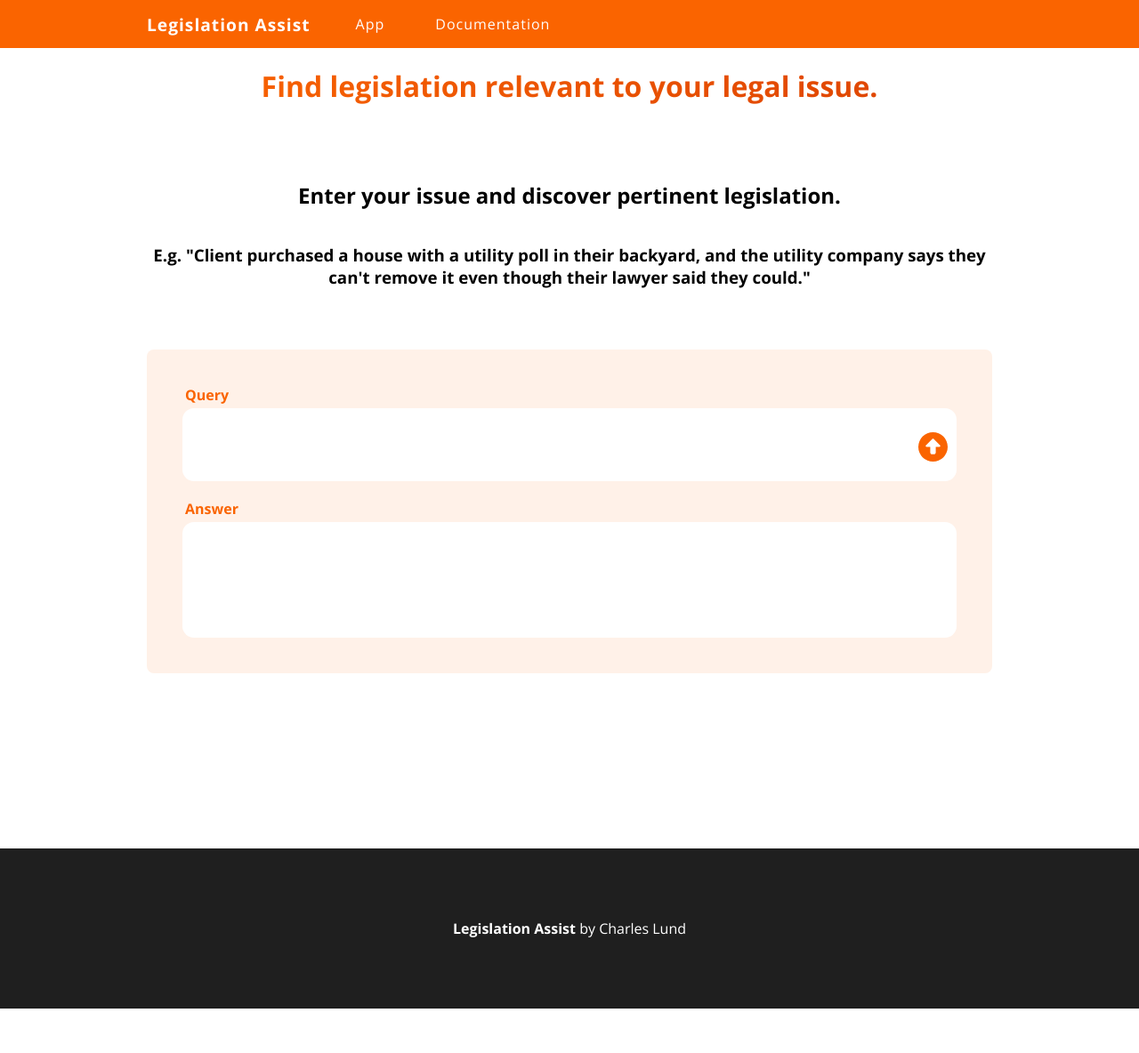
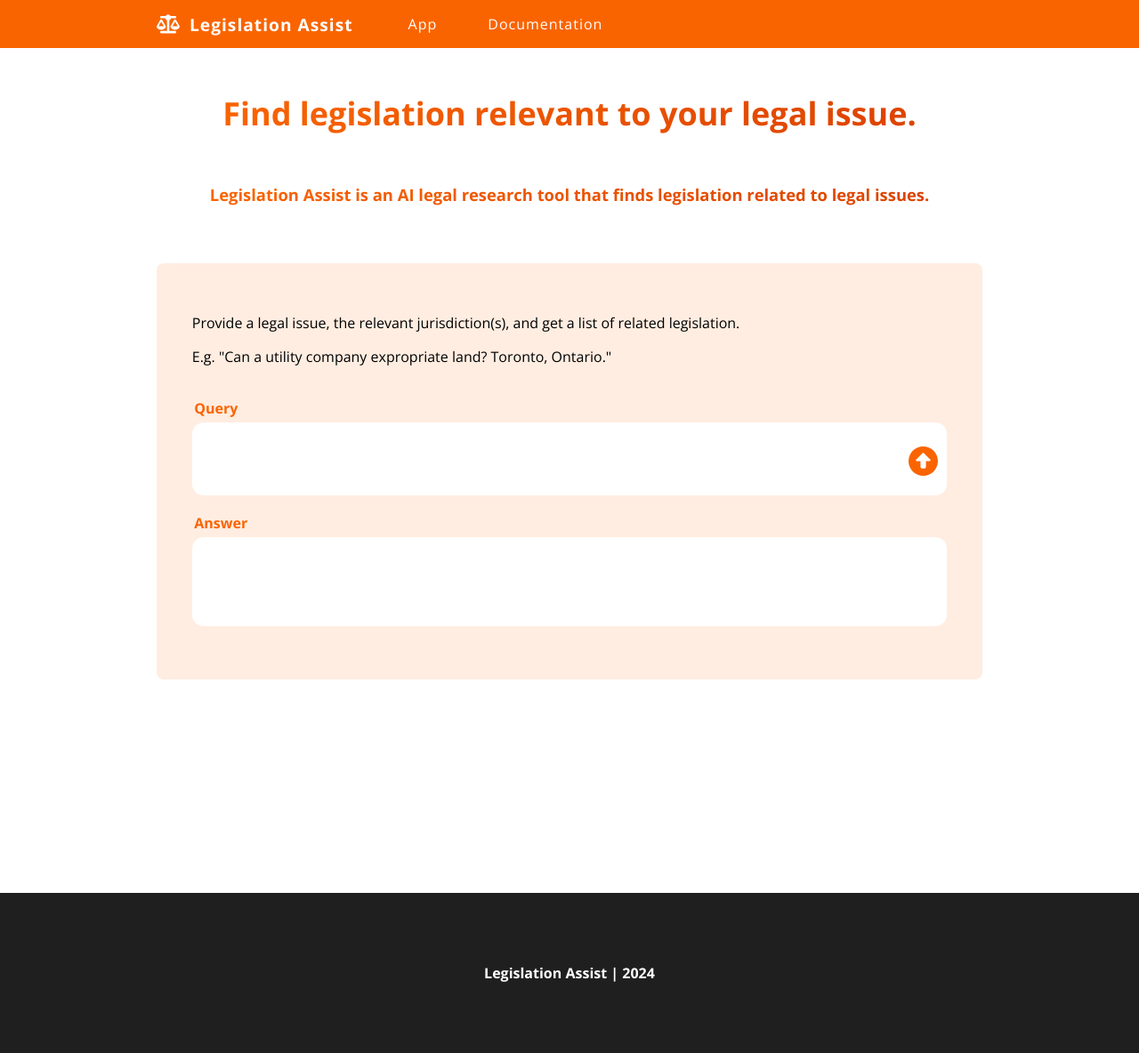
Before and after one commit to cyanomethyl/legislation_assist, a Django app: template legislationQuery/templates/legislationQuery/index.html in a window 1280 px wide. Shown: the whole page at 89% size. Before the commit the page ends 1134 px from the top, so only its background shows below. Run offline with Django 3.2, Linux system fonts and the light colour scheme; the template is opened without the code that fills it, so the values that code supplies are empty.

Commit message:
Complete mobile version of web app (JS, CSS changes/additions). Begin configuring settings.py for upload to server. Create .env file.

```diff
--- a/legislationQuery/templates/legislationQuery/documentation.html
+++ b/legislationQuery/templates/legislationQuery/documentation.html
@@ -2,9 +2,10 @@
 
 {% block content %}
 
-
     <header>
-        <h1> Internal Documentation for Legislation Assist </h1>
+        <div id="headings">
+            <h1> Internal Documentation </h1>
+        </div>
     </header>
 
 <p> Welcome to the internal documentation for Legislation Assist (the "App"). The App is intended as a demonstration of technologies often used in the AI legal tech domain (e.g. Python, APIs, LLMs, SQL databases, SQL, etc).</p>
--- a/legislationQuery/templates/legislationQuery/index.html
+++ b/legislationQuery/templates/legislationQuery/index.html
@@ -2,16 +2,22 @@
 {% load static %}
 
 {% block content %}
+<header>
 <div id="headings">
     <h1> Find legislation relevant to your legal issue.<h1>
-    <h2> Enter your issue and discover pertinent legislation. </h2>
-    <h3> E.g. "Client purchased a house with a utility poll in their backyard, and the utility company says they can't remove it even though their lawyer said they could."</h3>
+    <h2> Legislation Assist is an AI legal research tool that finds legislation related to legal issues. </h2>
 </div>
+</header>
 
 <div id="query-answer-container">
+    <div id="how-to-use">
+        <p>Provide a legal issue, the relevant jurisdiction(s), and get a list of related legislation.</p>
+        <p>E.g. "Can a utility company expropriate land? Toronto, Ontario."</p>
+
+    </div>
     <div class="field-label-and-field">
         <div class="field-label">
-            Query
+            Query </br>
         </div>
         <div class="hide-scrollbar-edges">
         <div class="field" id="query-field" contenteditable autocomplete="off" placeholder="Enter your query..."> </div>
@@ -26,6 +32,7 @@
             <img id='spinner' src="{% static 'images/spinner.svg' %}">
             <div id="answer-field">
 
+
             </div>
         </div>
     </div>
--- a/legislationQuery/templates/legislationQuery/partials/footer.html
+++ b/legislationQuery/templates/legislationQuery/partials/footer.html
@@ -1,7 +1,7 @@
 {% load static %}
 <footer>
     <div id="footer-text">
-        <b>Legislation Assist</b> by Charles Lund
+        <b>Legislation Assist | 2024</b>
     </div>
 <script src="{% static 'js/scripts.js' %}"></script>
 </footer>
--- a/legislationQuery/templates/legislationQuery/partials/nav.html
+++ b/legislationQuery/templates/legislationQuery/partials/nav.html
@@ -1,11 +1,19 @@
+{% load static %}
 <nav>
     <div id="nav-inner">
-    <div id="logo">
-        Legislation Assist
+        <div id="logo-and-menu-buttons">
+        <a href="/" id="logo">
+        <img src="{% static 'images/scale-balanced.svg' %}"> Legislation Assist
+        </a>
+        <div id="close-open-buttons">
+        <img class="nav-button" id="mobile-open-nav" src="{% static 'images/bars-solid.svg' %}">
+        <img class="nav-button" id="mobile-close-nav" src="{% static 'images/xmark-solid.svg' %}">
+        </div>
+        </div>
+        <ul>
+            <li> <a href="/"> App </a> </li>
+            <li> <a href="/documentation"> Documentation </a></li>
+        </ul>
     </div>
-    <ul>
-        <li> <a href="/"> App </a> </li>
-        <li> <a href="/documentation"> Documentation </a></li>
-    </ul>
-    </div>
+
 </nav>
--- a/static/css/styles.css
+++ b/static/css/styles.css
@@ -16,8 +16,17 @@ body{
 }
 nav{
     background-color: #FA6400;
-    width:100%;
+    width: 100%;
+    margin-bottom: 25px;
 
+
+}
+#mobile-open-nav{
+    display: none;
+
+}
+#mobile-close-nav{
+    display: none;
 
 }
 #nav-inner{
@@ -55,19 +64,23 @@ a:hover{
     background: #DC4300;
 
 }
-main{
-width: 950px;
-min-height:100vh;
-display: flex;
-flex-direction: column;
-align-items: center;
-text-align: left;
+main {
+    max-width: 950px;
+    min-height:100vh;
+    display: flex;
+    flex-direction: column;
+    align-items: center;
+
+
 }
 #headings{
-    width:950px;
+    max-width:950px;
     text-align:center;
     margin-left: auto;
     margin-right: auto;
+    box-sizing: border-box;
+    padding-left:60px;
+    padding-right:60px;
     display: flex;
     flex-direction: column;
 }
@@ -84,17 +97,29 @@ h1{
     background: -webkit-linear-gradient(left, #FA6400, #DC4300);
     -webkit-background-clip: text;
     -webkit-text-fill-color: transparent;
+    font-size: 2.25rem;
+    margin-bottom: 15px;
+}
+h2 {
+    background: -webkit-linear-gradient(left, #FA6400, #DC4300);
+    -webkit-background-clip: text;
+    -webkit-text-fill-color: transparent;
+    font-size: 1.15rem;
+    margin-top:0;
 }
 
 .dropdown-container{
     display:flex;
     flex-direction:column;
     align-items:center;
+    width: 100%;
 }
 .dropdown-button{
     border:0px;
     border-radius: 11px;
-    width: 445px;
+    max-width: 445px;
+    width: 100%;
+    box-sizing: border-box;
     height: 35px;
     margin-top: 20px;
     margin-bottom: 10px;
@@ -124,21 +150,29 @@ h1{
     flex-direction:column;
     align-items:center;
     margin-top: 50px;
+    margin-left: auto;
+    margin-right: auto;
     gap:20px;
     width: 100%;
-
-    background-color: #fff1e8;
+    background-color: #ffede1;
     border-radius:8px;
     box-sizing: border-box;
     padding: 40px;
+    padding-bottom: 60px;
 }
 .field-label-and-field{
+    width: 100%;
+    display: flex;
+    flex-direction: column;
+    align-items: center;
 
 }
 .field-label{
-    width:750px;
+    max-width:850px;
+    width: 100%;
     margin-bottom:4px;
-    padding-left:3px;
+    padding-left: 5px;
+    padding-bottom: 1px;
     color:#FA6400;
     font-weight: bold;
 }
@@ -147,7 +181,9 @@ h1{
     overflow: hidden;
     display:flex;
     background: white;
-    width: 850px;
+    max-width: 850px;
+    width: 100%;
+    box-sizing: border-box;
     padding-left:10px;
     padding-right:10px;
     padding-top:15px;
@@ -174,9 +210,10 @@ h1{
 }
 .field {
     resize: none;
-    width: 850px;
+    max-width: 850px;
+    width: 100%;
     padding-left:10px;
-    padding-right:10px;
+    padding-right:15px;
     padding-top:15px;
     padding-bottom: 15px;
     background:#ffffff;
@@ -186,14 +223,21 @@ h1{
 #query-field{
     max-height: 200px;
     overflow-y: auto;
+    overflow-wrap: anywhere;
+
+
 }
 [contenteditable] {
     outline: 0px;
 }
 #answer-field-and-spinner{
     border-radius: 13px;
+    box-sizing: border-box;
     min-height: 100px;
 
+}
+#answer-field{
+    padding-left: 5px;
 }
 #answer-field ol{
     list-style-type: none;
@@ -215,7 +259,17 @@ ul li::marker {
     color: white;
     font-weight:bold;
     font-size: 1.2rem;
+    display: flex;
 
+}
+#logo:hover{
+    background: transparent;
+}
+
+#logo img {
+    width: 26px;
+    height: 26px;
+    margin-right: 11px;
 }
 
 footer {
@@ -225,7 +279,8 @@ footer {
     display:flex;
     align-items:center;
     justify-content:center;
-    margin-top: 100px;
+    margin-top: 125px;
+
 }
 #footer-text{
     color:white;
@@ -238,6 +293,10 @@ footer {
 
 /*********** INDEX PAGE *************/
 
+#how-to-use {
+    width: 100%;
+    text-align: left;
+}
 #spinner {
     display: none;
     margin-left: auto;
```
Also changed, not shown: other parts of static/css/styles.css (+68 -1 lines), legislationAssist/settings.py (+39 -15 lines), legislationQuery/views.py (+8 -9 lines), static/js/scripts.js (+33 -7 lines), static/images/bars-solid.svg (added), static/images/scale-balanced.svg (added), static/images/xmark-solid.svg (added).
